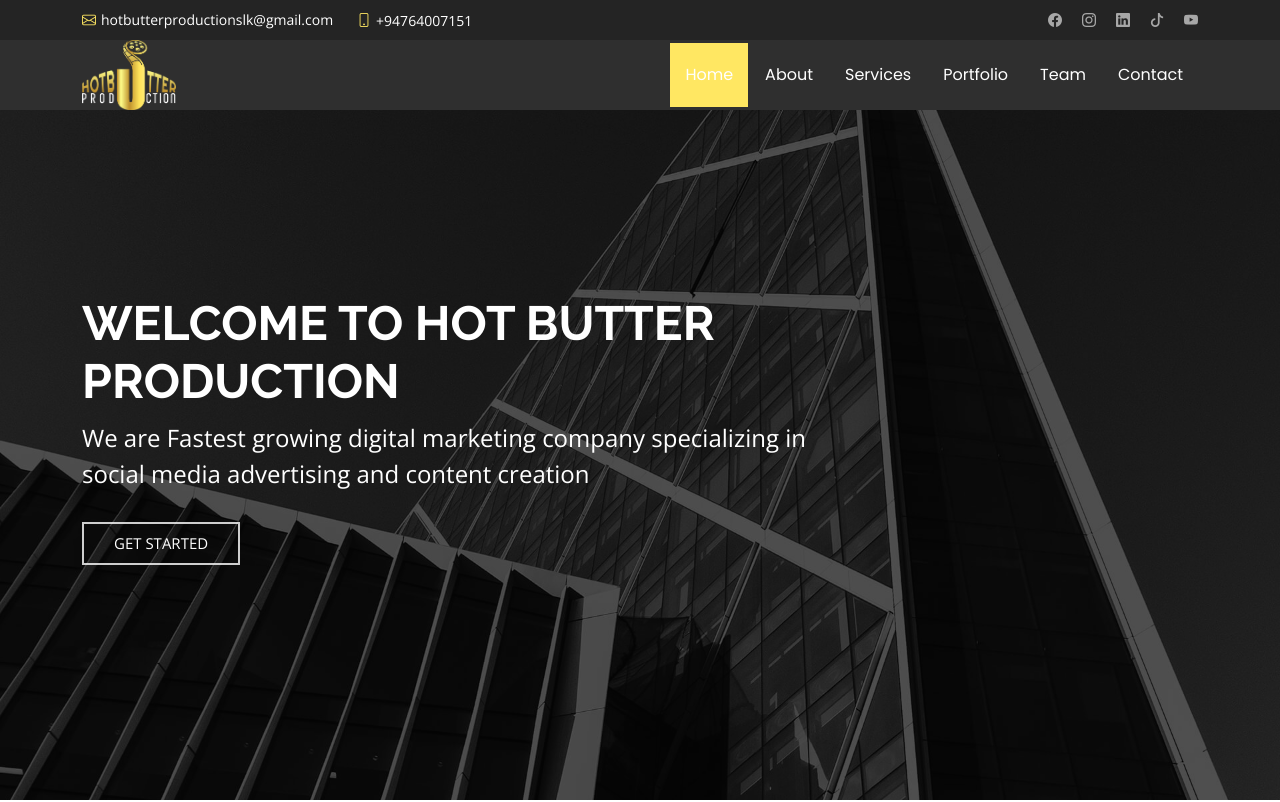
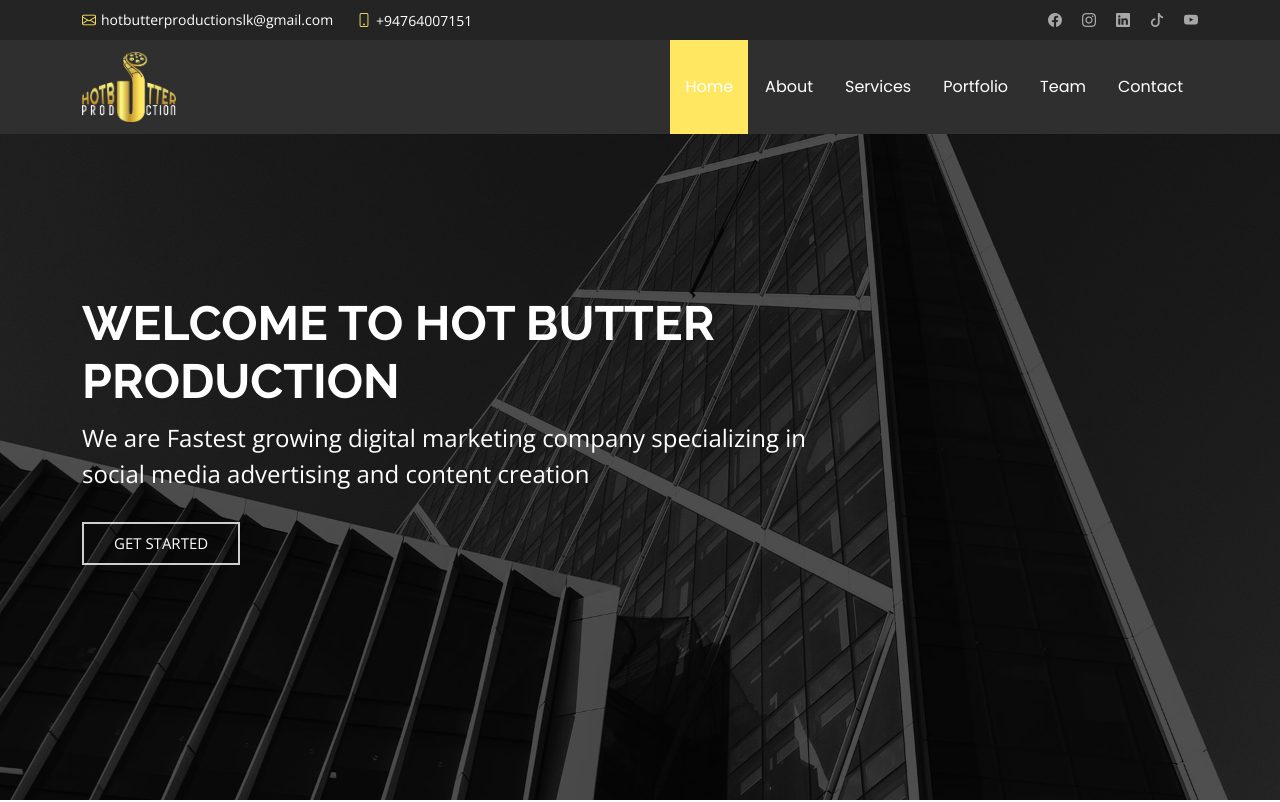
Before and after one commit to Imasha-Senadheera/Hot-Butter-Production, a plain HTML site: page index.html in a window 1280 px wide. Shown: the top 802 px of the page. Drawn offline with nearby package versions, Linux system fonts and the light colour scheme.

Commit message:
5th Commit

```diff
--- a/assets/css/main.css
+++ b/assets/css/main.css
@@ -235,7 +235,7 @@
   .navmenu a,
   .navmenu a:focus {
     color: var(--nav-color);
-    padding: 20px 15px;
+    padding: 35px 15px;
     margin-left: 2px;
     font-size: 16px;
     font-family: var(--nav-font);
```
